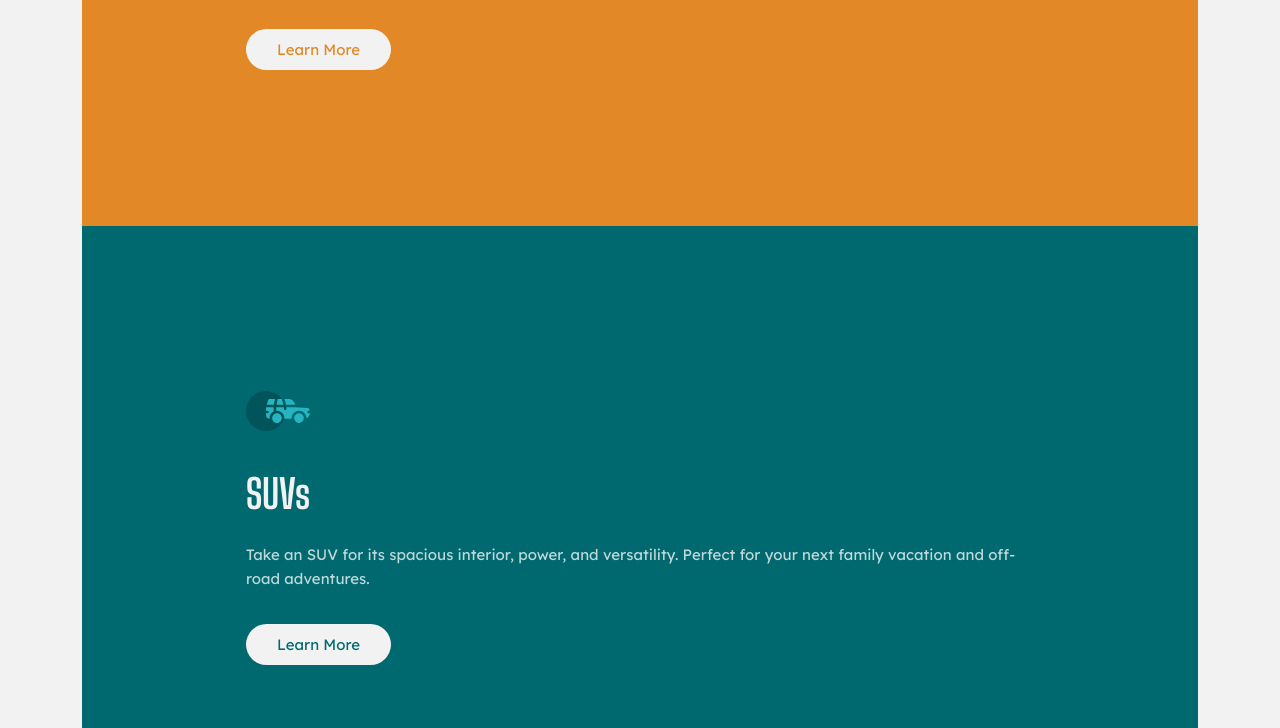
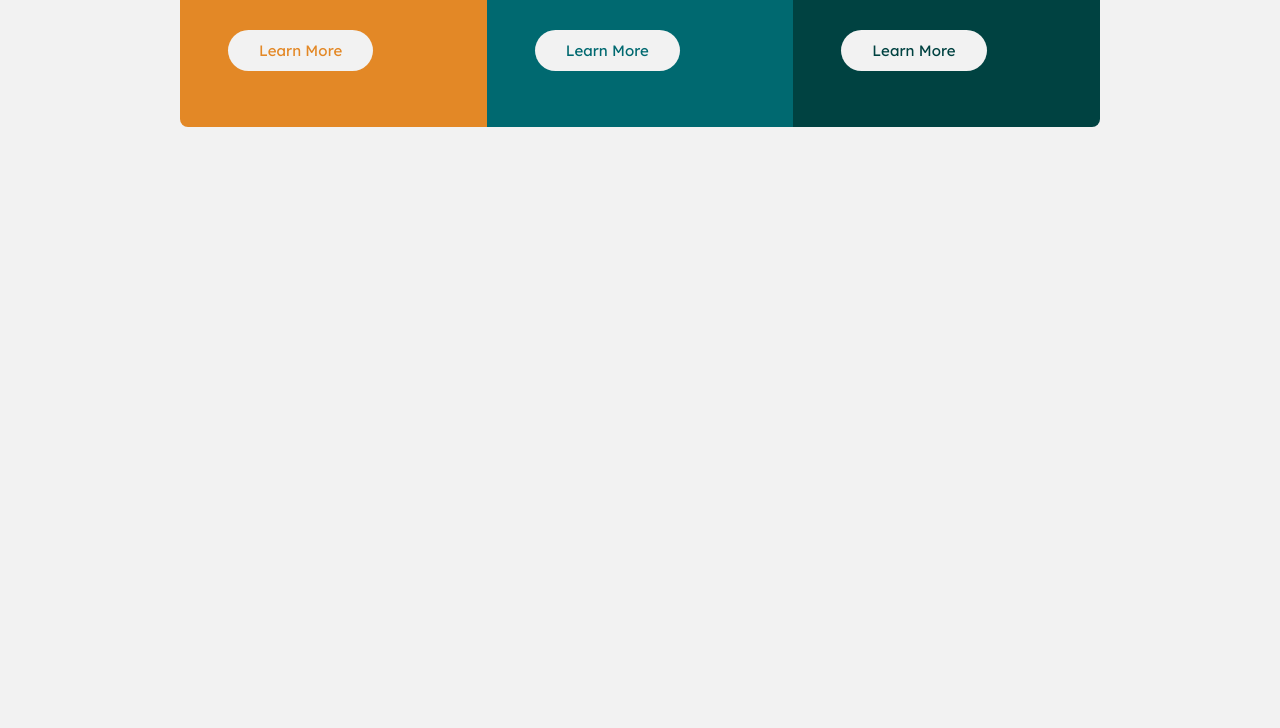
Before and after one commit to ounissi-zakaria/3-column-preview-card-component, a plain HTML site: page index.html in a window 1280 px wide. Shown: the part 543-1271 px from the top of the page. After the commit the page ends 800 px from the top, so only its background shows below. Drawn offline with Linux system fonts and the light colour scheme.

Commit message:
add desktop view

```diff
--- a/styles/style.css
+++ b/styles/style.css
@@ -23,14 +23,15 @@ html, body{
 html, body, a {
   background-color: hsl(0, 0%, 95%);
 }
-body {
+body,main {
   display: flex;
 }
 main {
-  width: 87.2%;
+  width: 327px;
   margin: 13.6% auto;
   border-radius: 8px;
   overflow: hidden;
+  flex-direction: column;
 }
 div#first {
   background-color:hsl(31, 77%, 52%);
@@ -52,7 +53,8 @@ div#third a{
   color:hsl(179, 100%, 13%);
 }
 div.card {
-  padding: 14.7%;
+  padding: 48px;
+  height: 33.33%;
 }
 a {
   border-radius: 30px;
@@ -65,3 +67,26 @@ div#third a:active,div#second a:active, div#first a:active {
   color: hsl(0, 0%, 95%);
   background-color: rgba(255, 0, 0, 0);
 }
+
+@media only screen and (min-width: 1024px) {
+  main {
+    flex-direction: row;
+    flex-shrink: 0;
+    margin: auto;
+    margin-top: 21.25vh;
+    height: 500px;
+    width: 920px;
+    overflow-x: scroll;
+  }
+  body, html {
+    overflow-x: scroll;
+    height: 100%
+  }
+  div.card {
+    width: 33.33%;
+    height: 100%;
+  }
+  p {
+    margin-bottom: 88px;
+  }
+}
```
